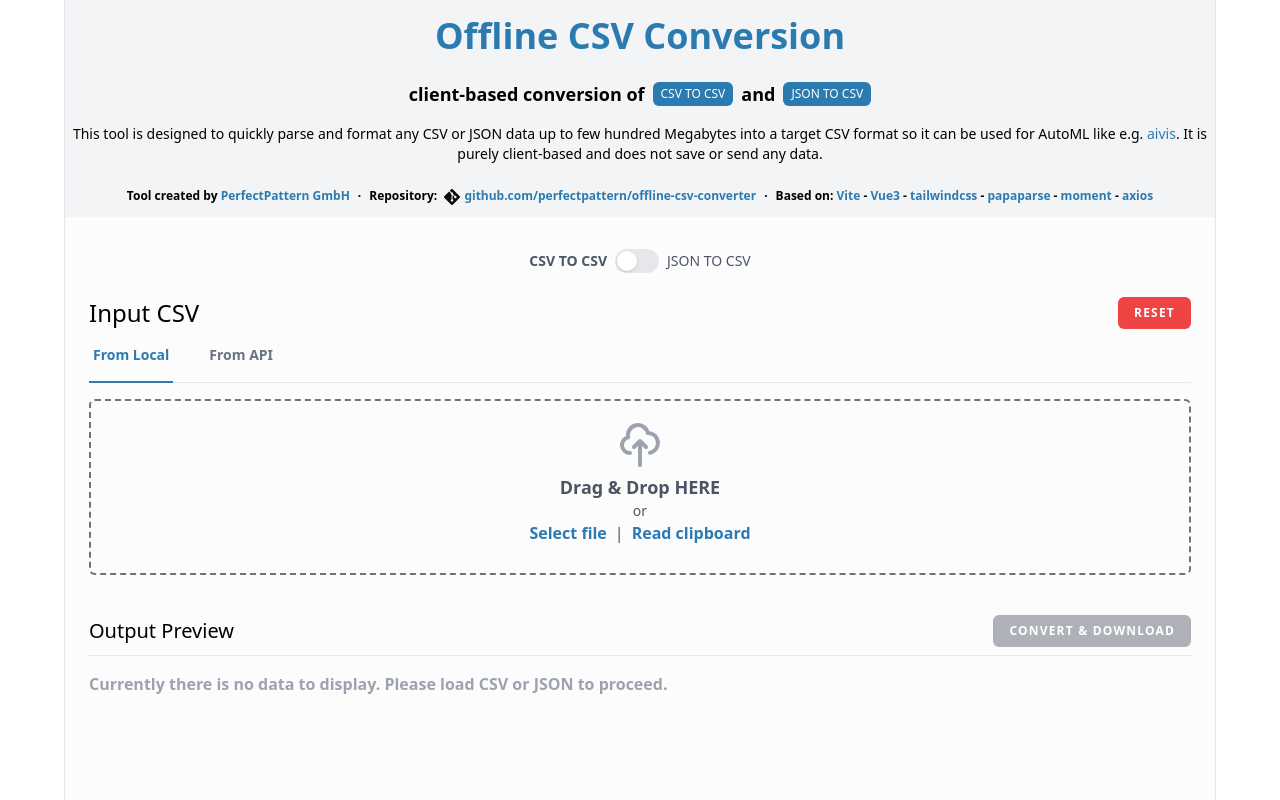
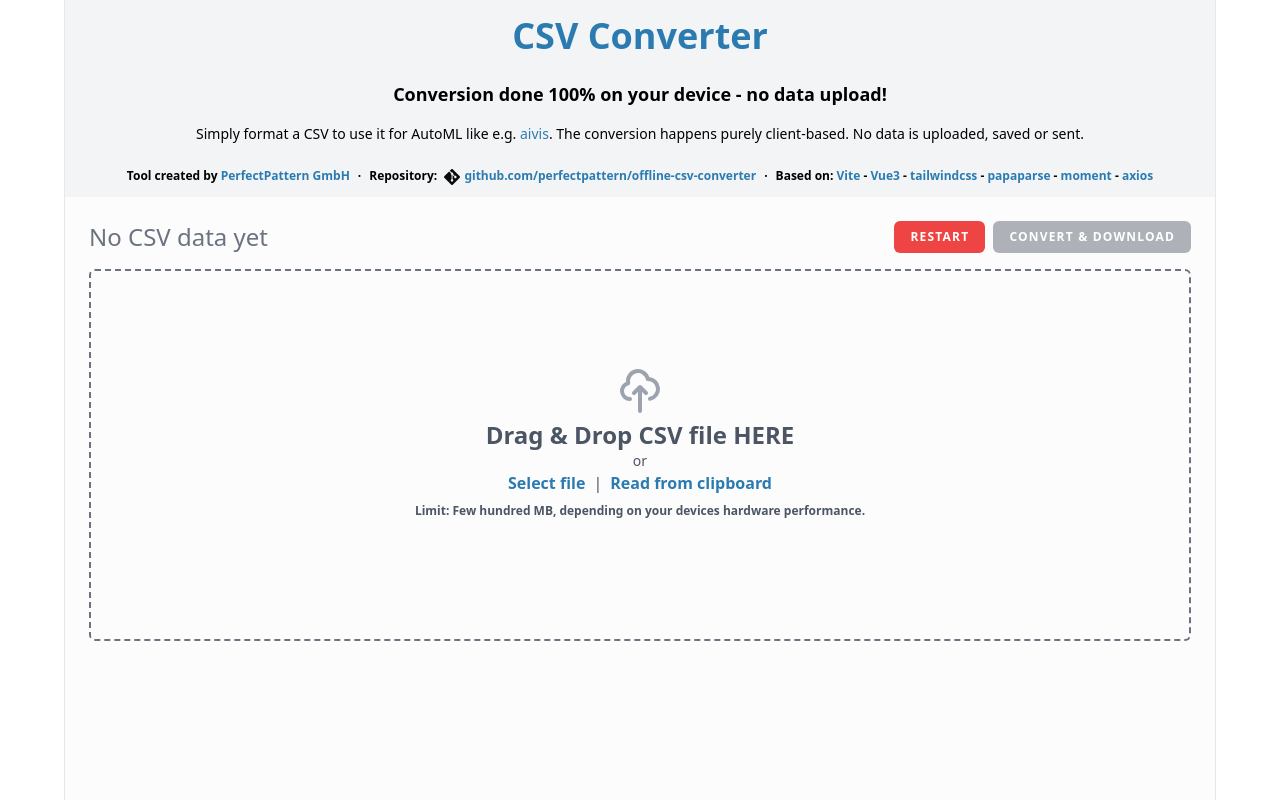
Before and after one commit to perfectpattern/OfflineCsvConverter, a Vue app: page / in a window 1280 px wide. Built offline with nearby package versions, Linux system fonts and the light colour scheme; what @tailwindcss/typography would draw is missing.

Commit message:
removed json & api features

```diff
--- a/src/App.vue
+++ b/src/App.vue
@@ -9,56 +9,79 @@
     "
   >
     <!--Head Section-->
-    <head-section></head-section>
+    <head-section />
 
     <!--Switch for datatype-->
-    <div class="flex justify-center mt-8">
+    <!--<div class="flex justify-center mt-8">
       <my-switch
         v-model="dataType"
         :data="dataTypes"
         @update:modelValue="reset()"
       />
-    </div>
+    </div>-->
 
     <div class="p-6">
-      <div class="text-2xl flex justify-between">
-        <div>Input {{ dataType === "csv" ? "CSV" : "JSON" }}</div>
-        <my-button @click="reset" class="bg-red-500">Reset</my-button>
+      <div class="text-2xl mb-4 flex justify-between text-gray-500">
+        <div>
+          {{
+            filename !== null
+              ? filename
+              : fromClipboard
+              ? "Copied from clipboard"
+              : "No CSV data yet"
+          }}
+        </div>
+        <div class="flex justify-end gap-x-2">
+          <!--<div>Input {{ dataType === "csv" ? "CSV" : "JSON" }}</div>-->
+          <my-button @click="reset" class="bg-red-500">Restart</my-button>
+          <export
+            :timestampColumn="timestampColumn"
+            :sortedColumns="sortedColumns"
+            :data="parsedData == null ? [] : parsedData.data"
+            :timestampSettings="timestampSettings"
+            :validData="validData"
+            :renamings="renamings"
+            :filename="filename"
+          />
+        </div>
       </div>
 
       <!--Tabs Navigation-->
-      <my-nav
+      <!--<my-nav
         v-model="currentTab"
         @update:modelValue="reset()"
         :tabs="tabs"
         :disabled="false"
         class="mb-4"
       >
-      </my-nav>
+      </my-nav>-->
 
       <!--File input local-->
-      <div v-show="currentTab === 'local'">
+      <my-transition>
         <file-selector
+          v-show="!validData"
           :accept="'.json, .csv, application/json, application/vnd.openxmlformats-officedocument.spreadsheetml.sheet, application/vnd.ms-excel'"
           :filename="filename"
           @file-selected="fileSelected"
           @read-clipboard="readClipboard"
         ></file-selector>
-      </div>
+      </my-transition>
 
       <!--File input api-->
-      <div v-show="currentTab === 'api'">
+      <!--<div v-show="currentTab === 'api'">
         <api-request
           @data-received="apiDataReceived"
           @request-error="requestError"
         />
-      </div>
+      </div>-->
 
       <!--Errors-->
       <errors :errors="errors" />
 
+      <!--If valid data-->
+      <div v-show="validData">
         <!--Columns Sorting-->
-      <div v-show="validData">
+        <div>
           <div class="flex justify-between items-center mb-4 border-b pb-2">
             <div class="text-xl mt-10">Sort Columns</div>
           </div>
@@ -72,7 +95,7 @@
         </div>
 
         <!--Timedate parsing-->
-      <div v-show="validData && timestampColumn !== null">
+        <div v-show="timestampColumn !== null">
           <div class="flex justify-between items-center mb-4 border-b pb-2">
             <div class="text-xl mt-10">Timestamp Settings</div>
           </div>
@@ -84,21 +107,17 @@
 
         <!--Output Data Preview-->
         <div>
-        <div class="flex justify-between items-center mt-10 mb-4 border-b pb-2">
-          <div class="text-xl">Output Preview</div>
-          <export
-            :timestampColumn="timestampColumn"
-            :sortedColumns="sortedColumns"
-            :data="parsedData == null ? [] : parsedData.data"
-            :timestampSettings="timestampSettings"
-            :validData="validData"
-            :renamings="renamings"
-            :filename="filename"
-          />
+          <div
+            class="flex justify-between items-center mt-10 mb-4 border-b pb-2"
+          >
+            <div class="text-xl">CSV Data</div>
+
+            <my-switch v-model="outputMode" :data="outputModes" />
           </div>
           <preview-table
             :parsedData="parsedData"
             :validData="validData"
+            :outputMode="outputMode"
             :fields="sortedColumns"
             :renamings="renamings"
             :timestampColumn="timestampColumn"
@@ -106,7 +125,7 @@
             @timestampParsingError="setTimestampParsingError"
           />
         </div>
-
+      </div>
       <!--Loading modal-->
       <!--<dialog-modal :show="loading">
         <template #title>Reading...{{ readRecords }}</template>
@@ -123,6 +142,7 @@
 import DialogModal from "./components/jetstream/DialogModal.vue";
 import MyNav from "./components/Nav.vue";
 import MySwitch from "./components/SwitchSmall.vue";
+import MyTransition from "./components/Transition.vue";
 import MyButton from "./components/Button.vue";
 import PreviewTable from "./partials/PreviewTable.vue";
 import FileSelector from "./components/FileSelector.vue";
@@ -140,6 +160,7 @@ export default {
   components: {
     MyNav,
     MySwitch,
+    MyTransition,
     Errors,
     MyButton,
     DialogModal,
@@ -165,6 +186,7 @@ export default {
       errors: null,
       validData: false,
       dateError: false,
+      fromClipboard: false,
       sortedColumns: [],
       renamings: {},
       allFields: [],
@@ -176,13 +198,16 @@ export default {
         outputString: "YYYY MM DD",
       },
       timestampParsingError: false,
-      currentTab: "local",
-      dataType: "csv",
-      dataTypes: { csv: "CSV TO CSV", json: "JSON TO CSV" },
-      tabs: [
+      //currentTab: "local",
+      //dataType: "csv",
+
+      //dataTypes: { csv: "CSV TO CSV", json: "JSON TO CSV" },
+      /*tabs: [
         { key: "local", name: "From Local" },
         { key: "api", name: "From API" },
-      ],
+      ],*/
+      outputModes: { converted: "Converted", raw: "Original" },
+      outputMode: { converted: "Converted" },
       parsedData: null,
       rawCsv: null,
       rawJson: null,
@@ -195,10 +220,11 @@ export default {
       this.errors = null;
       this.parsedData = null;
       this.filename = null;
+      this.fromClipboard = false;
       this.allFields = [];
       this.sortedColumns = [];
       this.renamings = {};
-      if (this.currentTab === "api") this.dataType = "json";
+      //if (this.currentTab === "api") this.dataType = "json";
       this.isReset = true;
     },
 
@@ -236,8 +262,10 @@ export default {
           ];
           this.isReset = false;
         } else {
-          if (this.dataType === "csv") this.rawCsv = clipText;
-          if (this.dataType === "json") {
+          this.fromClipboard = true;
+          this.rawCsv = clipText;
+          //if (this.dataType === "csv")
+          /*if (this.dataType === "json") {
             try {
               let a = JSON.parse(clipText);
               this.rawJson = a;
@@ -251,7 +279,7 @@ export default {
               ];
               console.log(e);
             }
-          }
+          }*/
         }
       });
     },
@@ -260,7 +288,9 @@ export default {
       if (!file) return;
       this.reset();
       this.filename = file.name;
+      this.rawCsv = file;
 
+      /*
       //CSV: Papaparse streams the file
       if (this.dataType === "csv") {
         this.rawCsv = file;
@@ -294,7 +324,7 @@ export default {
           console.log(err);
         };
         reader.readAsText(file);
-      }
+      }*/
     },
 
     updateSortedColumns(sortedColumns) {
@@ -319,8 +349,9 @@ export default {
       this.timestampParsingError = error;
     },
 
-    apiDataReceived(data) {
+    /*apiDataReceived(data) {
       this.reset();
+
       if (this.dataType === "csv") this.rawCsv = data;
       if (this.dataType === "json") {
         this.rawJson = data;
@@ -337,7 +368,7 @@ export default {
           message: JSON.stringify(error),
         },
       ];
-    },
+    }, */
   },
 };
 </script>
--- a/src/components/FileSelector.vue
+++ b/src/components/FileSelector.vue
@@ -6,8 +6,7 @@
       flex
       justify-center
       px-6
-      pt-5
-      pb-6
+      py-24
       border-2 border-gray-300 border-dashed
       rounded-md
     "
@@ -41,7 +40,7 @@
       </svg>
 
       <div class="text-sm text-gray-600 justify-center">
-        <p class="font-semibold text-lg">Drag & Drop HERE</p>
+        <p class="font-semibold text-2xl">Drag & Drop CSV file HERE</p>
         <p class="">or</p>
 
         <div class="flex gap-x-2 justify-center items-center text-base">
@@ -81,8 +80,12 @@
               focus-within:outline-none
             "
           >
-            Read clipboard
+            Read from clipboard
           </div>
+        </div>
+
+        <div class="mt-2 mb-6 text-center text-xs font-semibold">
+          Limit: Few hundred MB, depending on your devices hardware performance.
         </div>
         <div v-if="text" class="text-gray-500 text-center mt-2 text-xs">
           {{ text }}
--- /dev/null
+++ b/src/components/Transition.vue
@@ -0,0 +1,22 @@
+<template>
+  <transition
+    enter-from-class="transform opacity-0 scale-95"
+    :enter-active-class="'transition ease-out duration-' + duration"
+    enter-to-class="transform opacity-100 scale-100"
+    leave-from-class="transform opacity-100 scale-100"
+    :leave-active-class="'transition ease-in duration-' + duration"
+    leave-to-class="transform opacity-0 scale-95"
+  >
+    <slot></slot>
+  </transition>
+</template>
+
+<script>
+export default {
+  props: {
+    duration: {
+      default: 200,
+    },
+  },
+};
+</script>
--- a/src/partials/HeadSection.vue
+++ b/src/partials/HeadSection.vue
@@ -1,21 +1,28 @@
 <template>
   <div class="bg-gray-100 pb-3">
     <div class="text-center py-4 text-4xl font-semibold text-blue-300">
-      Offline CSV Conversion
+      CSV Converter
     </div>
 
-    <div class="text-center text-lg py-2 font-semibold flex items-center justify-center gap-x-2">
-      client-based conversion of
-      <badge> CSV to CSV </badge>
-      and
-      <badge> JSON to CSV </badge>
+    <div
+      class="
+        text-center text-lg
+        py-2
+        font-semibold
+        flex
+        items-center
+        justify-center
+        gap-x-2
+      "
+    >
+      Conversion done 100% on your device - no data upload!
     </div>
 
     <div class="mt-2 mb-6 text-center text-sm">
-      This tool is designed to quickly parse and format any CSV or JSON data up
-      to few hundred Megabytes into a target CSV format so it can be used for AutoML like e.g.
-      <a href="https://perfectpattern.de" target="_blank">aivis</a>. It is
-      purely client-based and does not save or send any data.
+      Simply format a CSV to use it for AutoML like e.g.
+      <a href="https://perfectpattern.de" target="_blank">aivis</a>. The
+      conversion happens purely client-based. No data is uploaded, saved or
+      sent.
     </div>
 
     <div class="text-xs font-semibold text-center flex justify-center mt-2">
--- a/src/partials/PreviewTable.vue
+++ b/src/partials/PreviewTable.vue
@@ -111,6 +111,7 @@ export default {
     "renamings",
     "timestampColumn",
     "timestampSettings",
+    "outputMode",
   ],
 
   data() {
```
Lines whose indentation alone changed are shown as unchanged.
